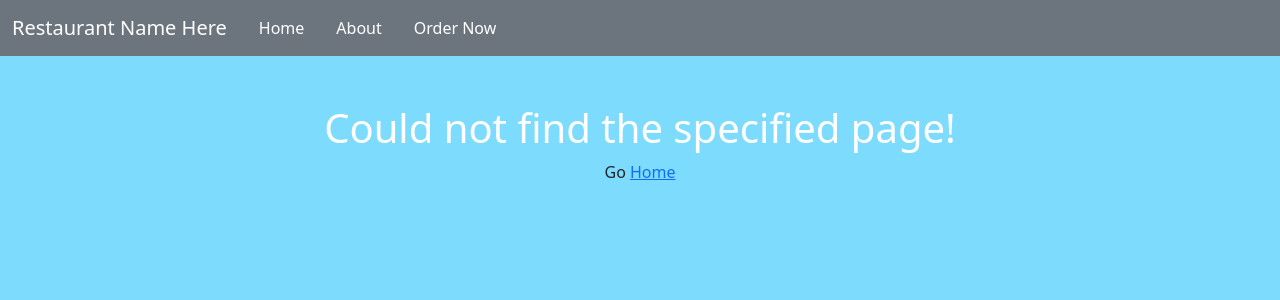
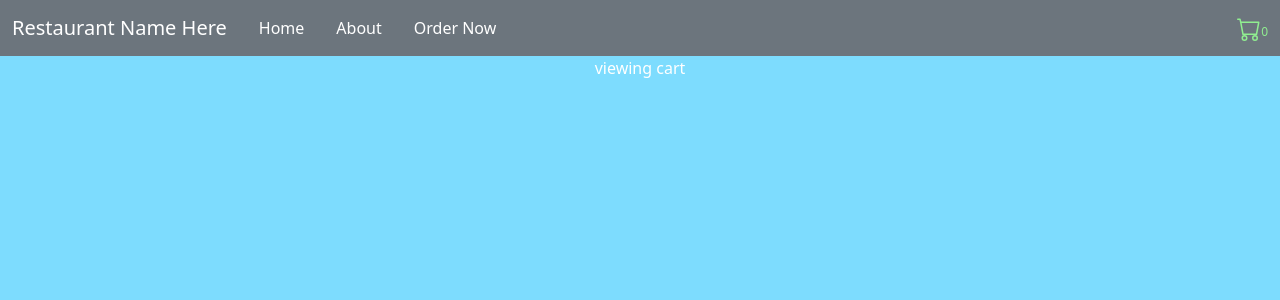
Before and after one commit to spaulsteinberg/restaurant-customer, a React (Create React App) app: page /cart in a window 1280 px wide. Shown: the top 300 px of the page. Built offline with nearby package versions, Linux system fonts and the light colour scheme; no server answers.

Commit message:
close #20 styles complete

```diff
--- a/src/components/Routes.tsx
+++ b/src/components/Routes.tsx
@@ -1,6 +1,6 @@
-import React from 'react'
 import { Switch, Route } from 'react-router-dom'
 import About from './about/About'
+import ViewCart from './cart/ViewCart'
 import Home from './home/Home'
 import OrderPage from './ordering/OrderPage'
 import PageNotFound from './utility/PageNotFound'
@@ -12,6 +12,7 @@ const Routes = () => {
             <Route path="/home" component={Home} />
             <Route path="/about" component={About} />
             <Route path="/ordering" component={OrderPage} />
+            <Route path="/cart" component={ViewCart} />
             <Route path="*" component={PageNotFound} />
         </Switch>
     )
--- /dev/null
+++ b/src/components/cart/ViewCart.tsx
@@ -0,0 +1,14 @@
+
+type ViewCartProps = {
+
+}
+
+const ViewCart = (props:ViewCartProps) => {
+    return (
+        <div>
+            viewing cart
+        </div>
+    )
+}
+
+export default ViewCart
--- a/src/components/navbar/NavigationBar.tsx
+++ b/src/components/navbar/NavigationBar.tsx
@@ -4,6 +4,7 @@ import Nav from 'react-bootstrap/Nav';
 import Navbar from 'react-bootstrap/Navbar';
 import {NavLink} from 'react-router-dom'
 import useWidth from '../../hooks/useWidth';
+import Cart from './navbar-cart/Cart';
 import './navigation-styles.scss';
 
 const NavigationBar:FC = () => {
@@ -21,6 +22,11 @@ const NavigationBar:FC = () => {
             <NavLink to="/about" className="navigation-link">About</NavLink>
             <NavLink to="/ordering" className="navigation-link">Order Now</NavLink>
           </Nav>
+          <Nav className="cart-nav">
+            <NavLink to="/cart">
+              <Cart fill="lightgreen" height="24" width="24"/>
+            </NavLink>
+          </Nav>
         </Navbar.Collapse>
       </Container>
     </Navbar>
--- /dev/null
+++ b/src/components/navbar/navbar-cart/Cart.tsx
@@ -0,0 +1,26 @@
+import CartOrderCount from "./CartOrderCount"
+
+type CartProps = {
+    fill:string;
+    height:string;
+    width:string;
+}
+
+const Cart = ({fill, width, height}: CartProps) => {
+    return (
+        <div className="nav-cart-container">
+            <svg xmlns="http://www.w3.org/2000/svg" width={width} height={height} fill={fill} viewBox="0 0 16 16">
+                <path d="M0 1.5A.5.5 0 0 1 .5 1H2a.5.5 0 0 1 .485.379L2.89 3H14.5a.5.5 0 0 1 .491.592l-1.5 8A.5.5 0 0 1 13 12H4a.5.5 0 0 1-.491-.408L2.01 3.607 1.61 2H.5a.5.5 0 0 1-.5-.5zM3.102 4l1.313 7h8.17l1.313-7H3.102zM5 12a2 2 0 1 0 0 4 2 2 0 0 0 0-4zm7 0a2 2 0 1 0 0 4 2 2 0 0 0 0-4zm-7 1a1 1 0 1 1 0 2 1 1 0 0 1 0-2zm7 0a1 1 0 1 1 0 2 1 1 0 0 1 0-2z"/>
+            </svg>
+            <CartOrderCount color={fill} />
+        </div>
+    )
+}
+
+Cart.defaultProps = {
+    fill: "black",
+    height: "24",
+    width: "24"
+}
+
+export default Cart
--- /dev/null
+++ b/src/components/navbar/navbar-cart/CartOrderCount.tsx
@@ -0,0 +1,8 @@
+type CartOrderCountProps = {
+    color:string;
+}
+const CartOrderCount = (props:CartOrderCountProps) => {
+    return ( <sub className="cart-count-sub" style={{color: props.color}}>0</sub> )
+}
+
+export default CartOrderCount
--- a/src/components/navbar/navigation-styles.scss
+++ b/src/components/navbar/navigation-styles.scss
@@ -5,7 +5,7 @@
     display: block;
     padding: .5rem 1rem;
     color: #fff;
-    text-decoration: none;
+    text-decoration: $TEXT-NO-DEC;
     transition: color .15s ease-in-out,background-color .15s ease-in-out,border-color .15s ease-in-out;
     border-radius: 10px;
 
@@ -17,3 +17,10 @@
         background-color: orange;
     }
 }
+
+.cart-nav, .cart-count-sub, .nav-cart-container {
+    a {
+        text-decoration: $TEXT-NO-DEC !important;
+    }
+    text-decoration: $TEXT-NO-DEC
+}
--- a/src/components/ordering/order-styles.scss
+++ b/src/components/ordering/order-styles.scss
@@ -12,7 +12,7 @@
 }
 
 #menu-header-title {
-    font-size: 5rem;
+    font-size: 2rem;
     font-weight: 400;
     margin: 0;
 }
@@ -22,9 +22,8 @@
     justify-content: space-around;
     padding: 1rem 1rem;
     .section-title {
-        @include centered;
         @include create-flex-container(100%);
-        font-size: 5rem;
+        font-size: 2rem;
         font-style: italic;
         font-weight: 300;
         margin-bottom: 1rem;
@@ -34,7 +33,7 @@
         .order-item {
             @include create-flex-container(100%);
             @include centered(1rem);
-            width: 18rem;
+            width: 10rem;
         }
     }
 }
@@ -55,34 +54,40 @@
 @media screen and (min-width: resolution("wide-mobile")){
 
     .item-container {
+        .section-title { font-size: 2.5rem }
         .section-row {
             .order-item {
                 @include create-flex-container(60%);
             }
         }
     }
+    #menu-header-title {font-size: 2.5rem;}
 }
 
 @media screen and (min-width: resolution("tablet")){
 
     .item-container {
+        .section-title { font-size: 3rem }
         .section-row {
             .order-item {
                 @include create-flex-container(45%);
             }
         }
     }
+    #menu-header-title {font-size: 3rem;}
     .error-alert {width: 50%;}
 }
 
 @media screen and (min-width: resolution("laptop")){
 
     .item-container {
+        .section-title { font-size: 5rem }
         .section-row {
             .order-item {
                 @include create-flex-container(30%);
             }
         }
     }
+    #menu-header-title {font-size: 5rem;}
     .error-alert {width: 35%;}
 }
--- a/src/styles/_variables.scss
+++ b/src/styles/_variables.scss
@@ -2,6 +2,8 @@
 $main-text-color: white;
 $inactive-link-color: hsla(0,0%,100%,.55);
 $active-link-color: #fff;
+
+$TEXT-NO-DEC: none;
 
 $resolution-names: (
     "mobile": 500px,
```
Also changed, not shown: src/components/ordering/Checkout.tsx (added, +13 -0 lines).
